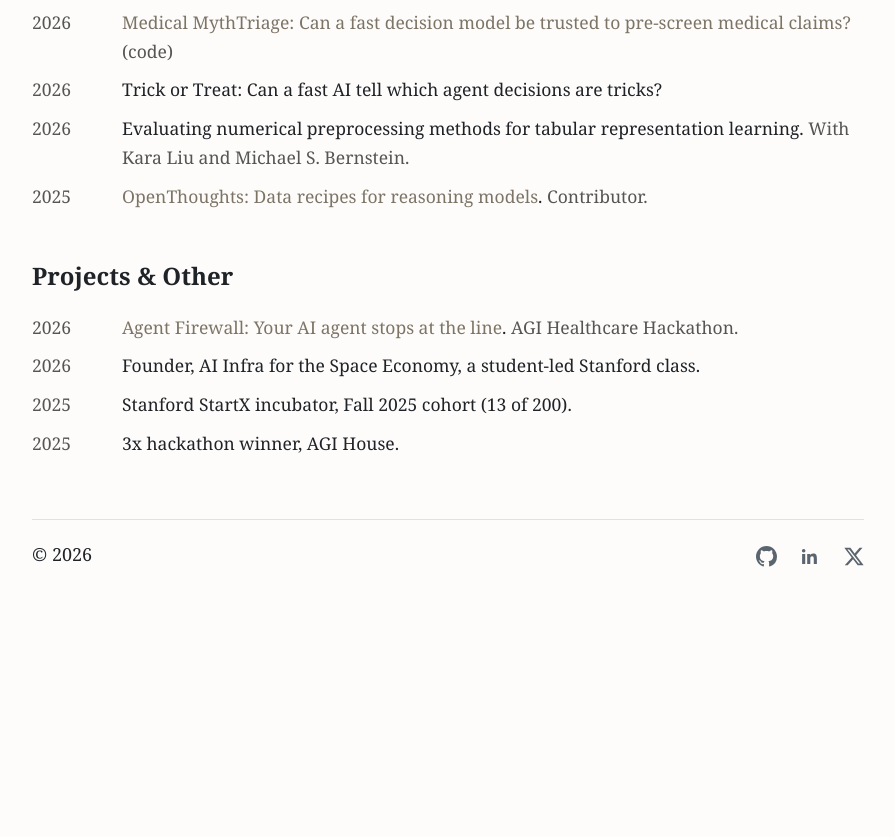
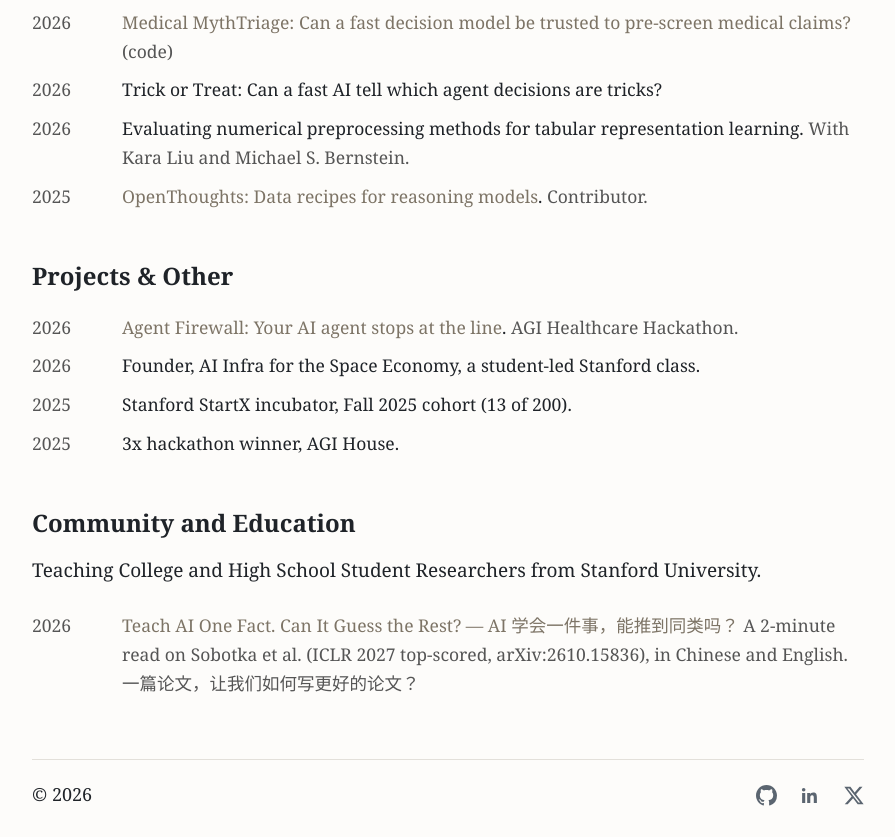
Before and after one commit to owenyliu/owenyliu.github.io, a plain HTML site: page index.html in a window 1280 px wide. Shown: the part 783-1620 px from the top of the page, without its empty margins (192-1087 px from the left). Before the commit the page ends 1381 px from the top, so only its background shows below. Drawn offline with Linux system fonts and the light colour scheme.

Commit message:
Add Community and Education section to homepage

```diff
--- a/index.html
+++ b/index.html
@@ -60,6 +60,7 @@
       <a href="#papers">Papers</a>
       <a href="#projects">Projects</a>
       <a href="readings/">Reading</a>
+      <a href="#community">Community</a>
     </nav>
   </div>
   <hr class="rule">
@@ -120,6 +121,15 @@
     </tr>
   </table>
 
+  <h2 id="community">Community and Education</h2>
+  <p>Teaching College and High School Student Researchers from Stanford University.</p>
+  <table>
+    <tr>
+      <td class="date">2026</td>
+      <td><a href="readings/latent-taxonomies/">Teach AI One Fact. Can It Guess the Rest? — AI 学会一件事，能推到同类吗？</a> <span class="extra">A 2-minute read on Sobotka et al. (ICLR 2027 top-scored, arXiv:2610.15836), in Chinese and English. 一篇论文，让我们如何写更好的论文？</span></td>
+    </tr>
+  </table>
+
   <div class="footer">
     <span>&copy; 2026</span>
     <span class="icons">
```
Also changed, not shown: llms.txt.
